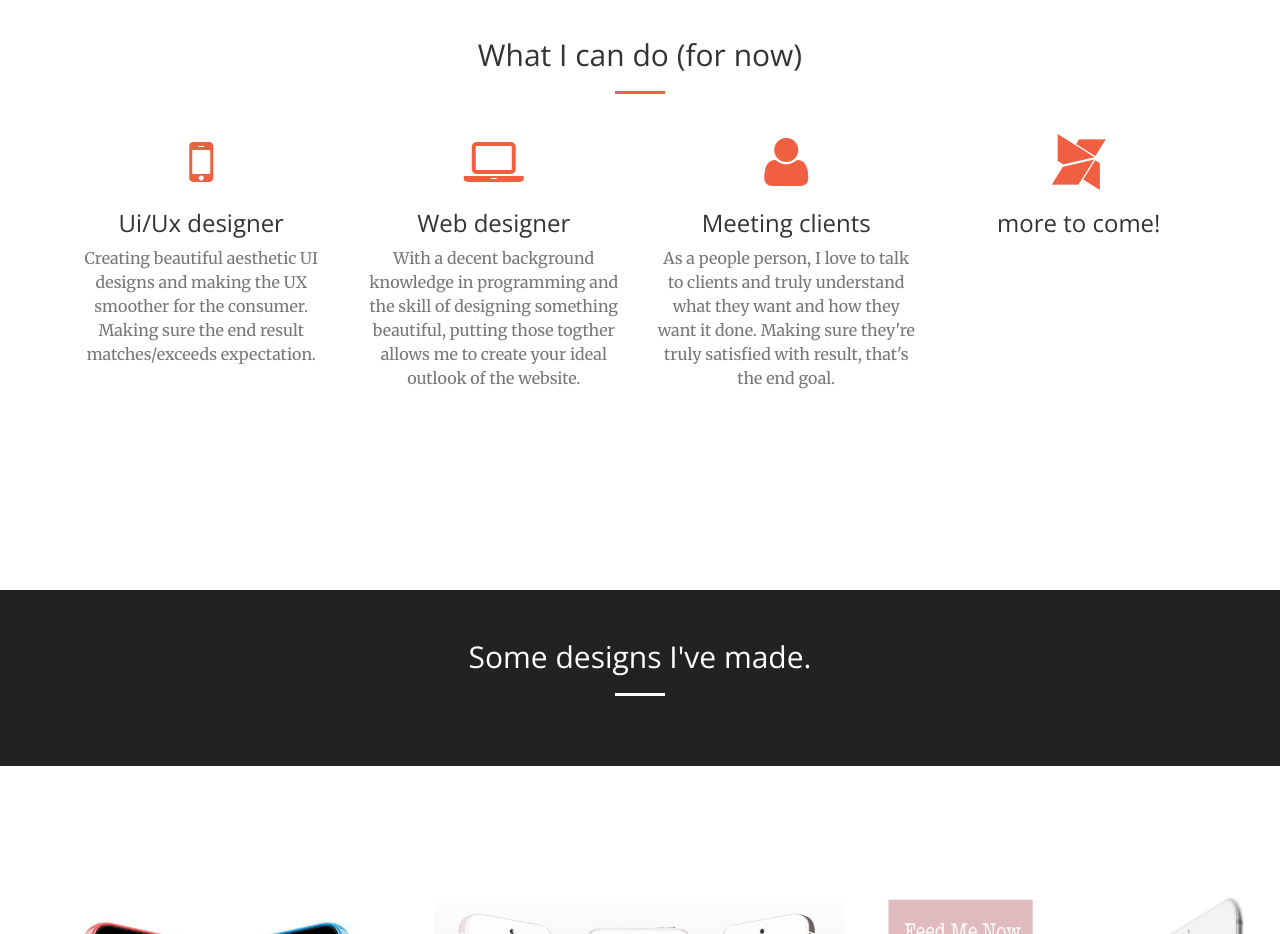
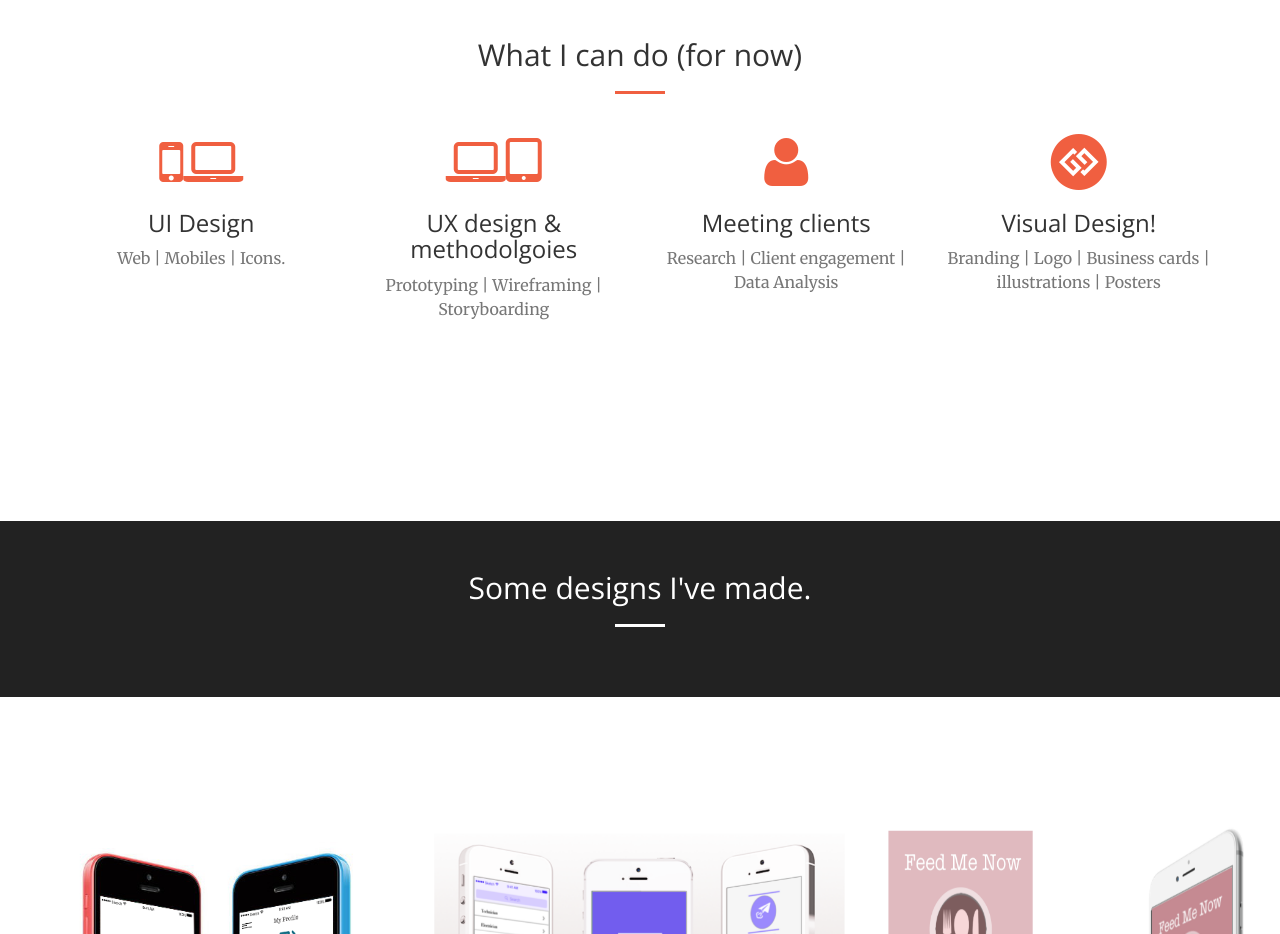
Before and after one commit to sanchittd/mywebsite, a website: page index.html in a window 1280 px wide. Shown: the part 1380-2314 px from the top of the page. Drawn offline with nearby package versions, Linux system fonts and the light colour scheme.

Commit message:
What I can do for now update

```diff
--- a/index.html
+++ b/index.html
@@ -116,30 +116,34 @@
             <div class="row">
                 <div class="col-lg-3 col-md-6 text-center">
                     <div class="service-box">
-                        <i class="fa fa-4x fa-mobile text-primary sr-icons"></i>
-                        <h3>Ui/Ux designer</h3>
-                        <p class="text-muted">Creating beautiful aesthetic UI designs and making the UX smoother for the consumer. Making sure the end result matches/exceeds expectation.</p>
+                        <i class="fa fa-4x fa-mobile text-primary sr-icons"></i><i class="fa fa-4x fa-laptop text-primary sr-icons"></i>
+                        <h3>UI Design</h3>
+                        <p class="text-muted">
+                         Web | Mobiles | Icons.</p>
+
                     </div>
                 </div>
                 <div class="col-lg-3 col-md-6 text-center">
                     <div class="service-box">
-                        <i class="fa fa-4x fa-laptop text-primary sr-icons"></i>
-                        <h3>Web designer</h3>
-                        <p class="text-muted">With a decent background knowledge in programming and the skill of designing something beautiful, putting those togther allows me to create your ideal outlook of the website. </p>
+                        <i class="fa fa-4x fa-laptop text-primary sr-icons"></i><i class="fa fa-4x fa-tablet text-primary sr-icons"></i>
+                        <h3>UX design & methodolgoies</h3>
+                        <p class="text-muted">
+                        Prototyping | Wireframing | Storyboarding
+                         </p>
                     </div>
                 </div>
                 <div class="col-lg-3 col-md-6 text-center">
                     <div class="service-box">
                         <i class="fa fa-4x fa-user text-primary sr-icons"></i>
                         <h3>Meeting clients</h3>
-                        <p class="text-muted">As a people person, I love to talk to clients and truly understand what they want and how they want it done. Making sure they're truly satisfied with result, that's the end goal. </p>
+                        <p class="text-muted">Research | Client engagement | Data Analysis </p>
                     </div>
                 </div>
                 <div class="col-lg-3 col-md-6 text-center">
                     <div class="service-box">
-                        <i class="fa fa-4x fa-modx text-primary sr-icons"></i>
-                        <h3>more to come!</h3>
-                        <p class="text-muted">  </p>
+                        <i class="fa fa-4x fa-gg-circle text-primary sr-icons"></i>
+                        <h3>Visual Design!</h3>
+                        <p class="text-muted"> Branding | Logo | Business cards | illustrations | Posters  </p>
                     </div>
                 </div>
 
```
